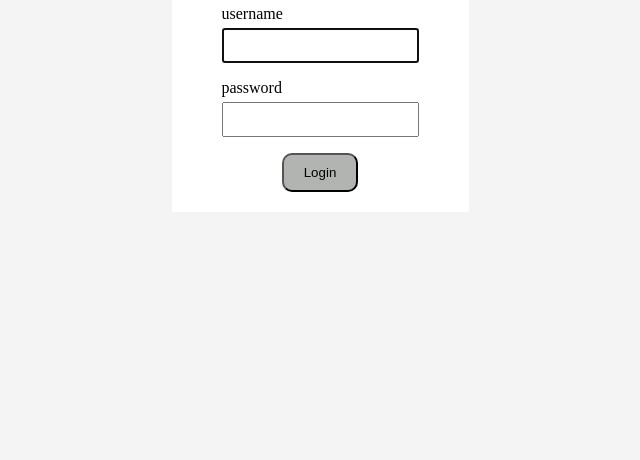
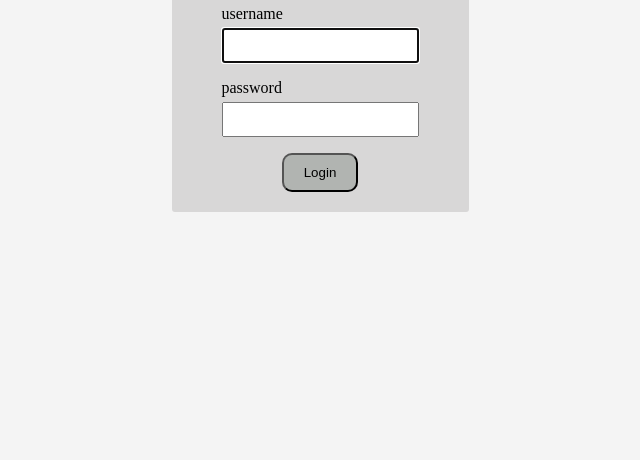
Before and after one commit to fluerdelis1925/practicescoding, a plain HTML site: page index.html in a window 1280 px wide. Shown: the part 340-800 px from the top of the page, without its empty margins (320-960 px from the left). Drawn offline with Linux system fonts and the light colour scheme.

Commit message:
Changing the background color of a form

```diff
--- a/style.css
+++ b/style.css
@@ -16,9 +16,9 @@ body
 
 .login-form
 {
-    background-color: #fff;
+    background-color: #d8d7d7;
     padding: 20px 50px;
-    border-radius: 0 0 10px(0, 0, 0, 0.1);
+    border-radius: 3px;
 }
 
 h1
```
